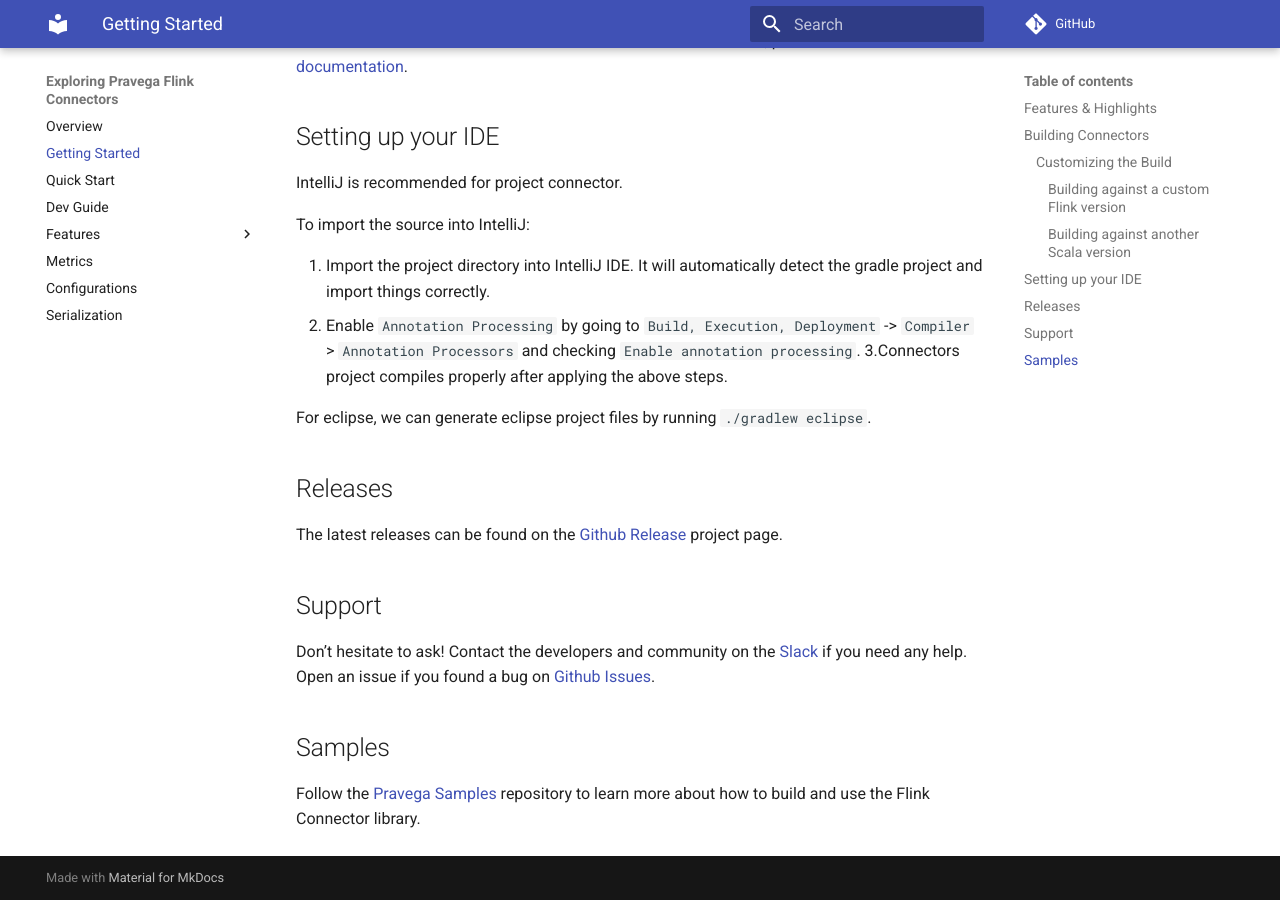
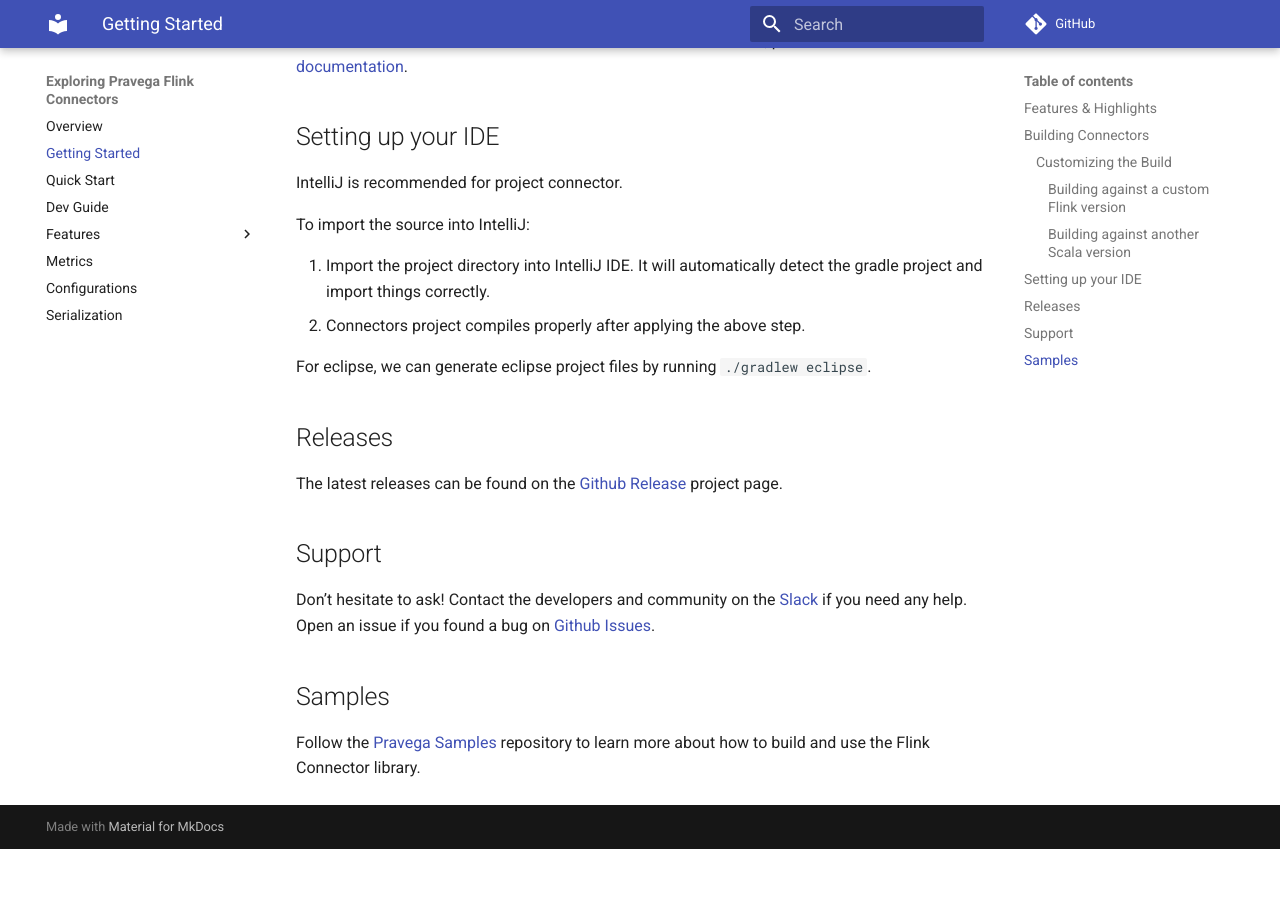
Before and after one commit to pravega/flink-connectors, an MkDocs documentation site: the page built from documentation/src/docs/getting-started.md, in a window 1280 px wide and 900 px high, scrolled down 1717 px. Built offline with MkDocs 1.6.1 and Material for MkDocs 9.7.7, drawn with Linux system fonts in a browser that asks for light colours; comment, search, counter and statistics services are not loaded; after the commit the page ends 2566 px from its top, so only the background shows below that.

Commit message:
update doc
Signed-off-by: Fan, Yang <fan.yang5@emc.com>

```diff
--- a/documentation/src/docs/getting-started.md
+++ b/documentation/src/docs/getting-started.md
@@ -78,8 +78,7 @@
 To import the source into IntelliJ:
 
 1. Import the project directory into IntelliJ IDE. It will automatically detect the gradle project and import things correctly.
-2. Enable `Annotation Processing` by going to `Build, Execution, Deployment` -> `Compiler` > `Annotation Processors` and checking `Enable annotation processing`.
-3.Connectors project compiles properly after applying the above steps.
+2. Connectors project compiles properly after applying the above step.
 
 For eclipse, we can generate eclipse project files by running `./gradlew eclipse`.
 
```
